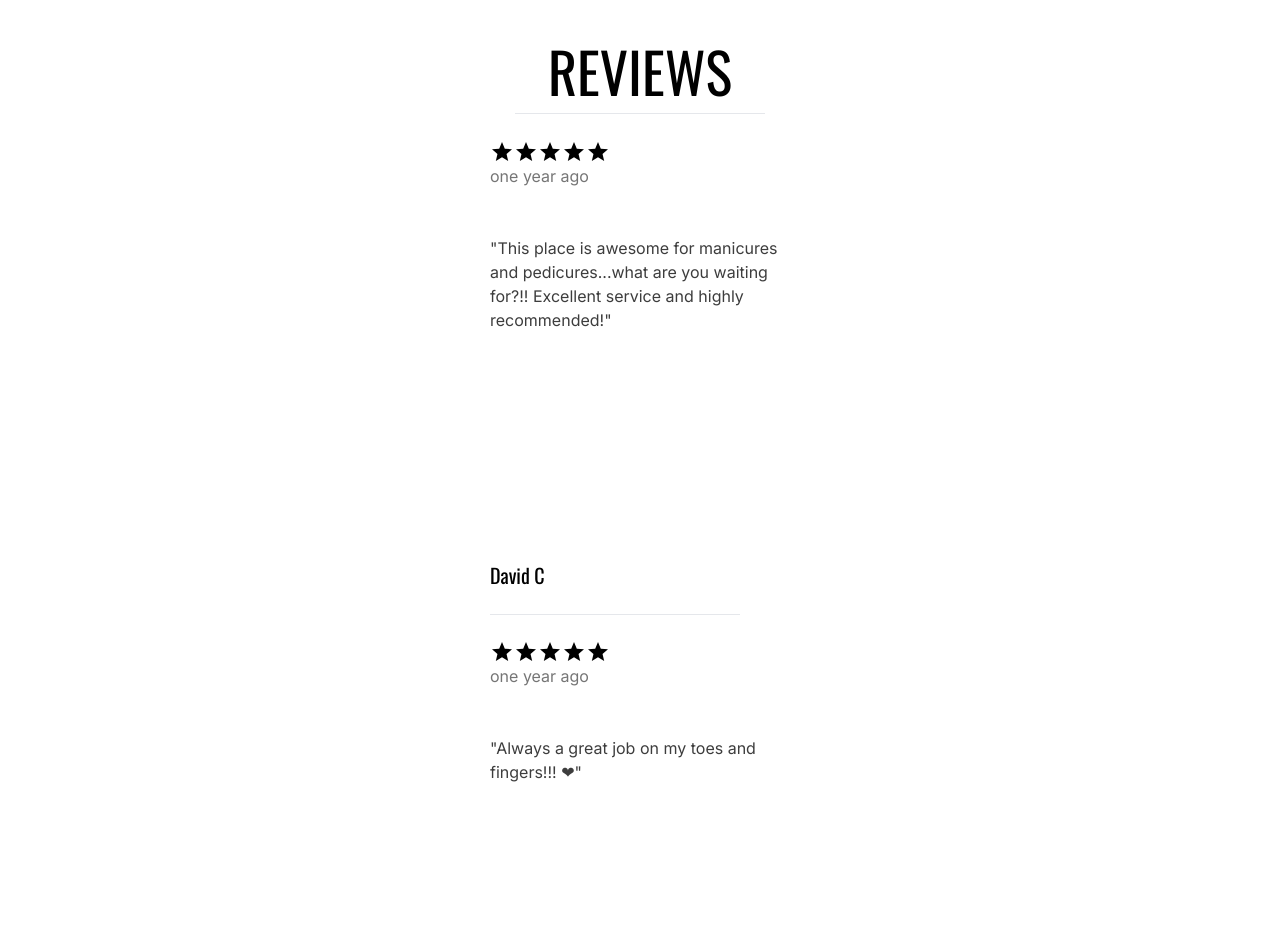
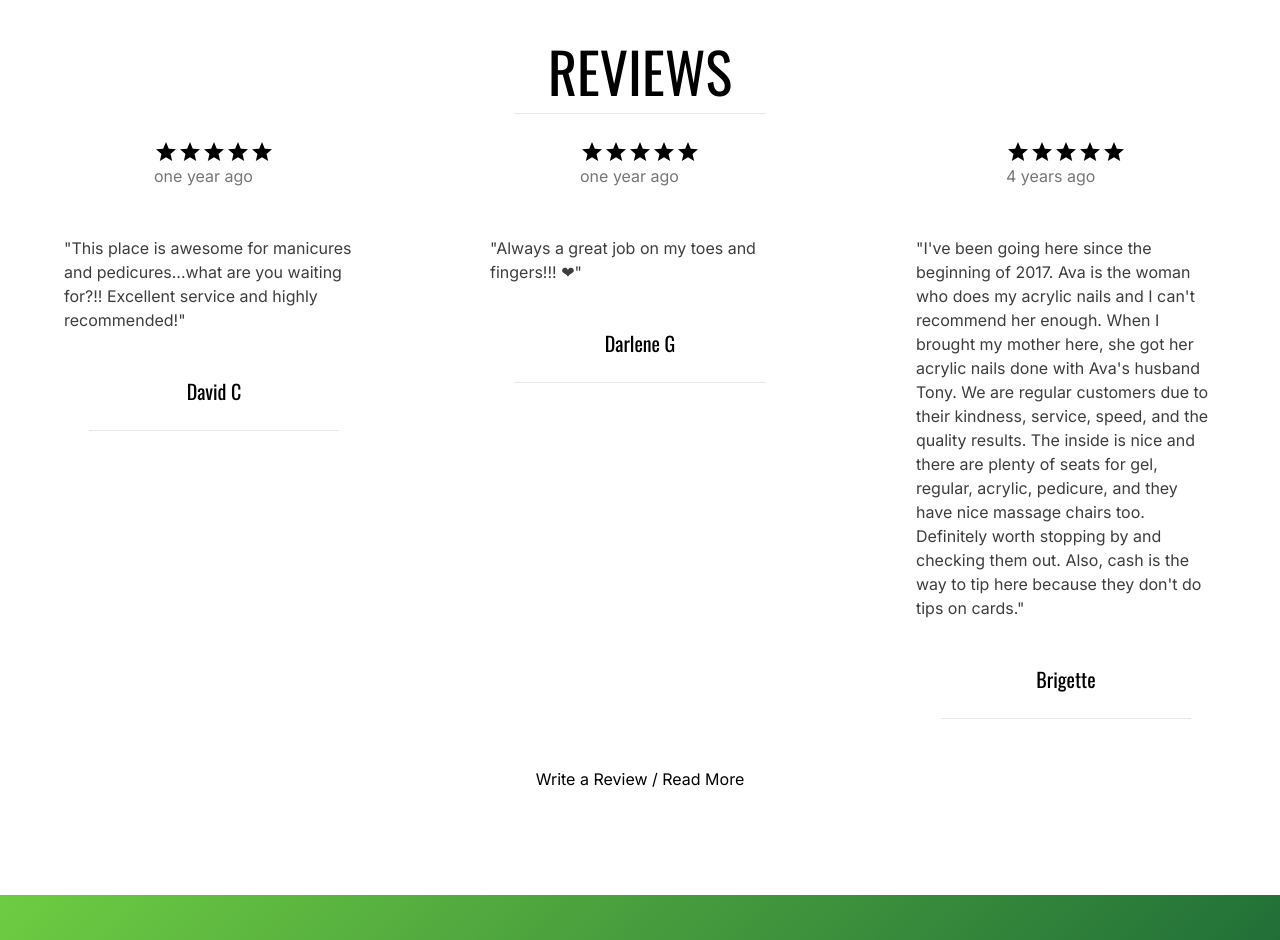
Before and after one commit to vincentktieu101/touch-of-elegance, a Next.js app: page / in a window 1280 px wide. Shown: the part 4480-5420 px from the top of the page. Built offline with nearby package versions, Linux system fonts and the light colour scheme.

Commit message:
removed old flex-col and flex-row classNames to use tailwind ones

```diff
--- a/src/app/layout.tsx
+++ b/src/app/layout.tsx
@@ -4,8 +4,8 @@ import { Inter } from 'next/font/google'
 const inter = Inter({ subsets: ['latin'] })
 
 export const metadata = {
-  title: 'Create Next App',
-  description: 'Generated by create next app',
+  title: 'Touch of Elegance',
+  description: '1846 Westwood Boulevard, Los Angeles, CA',
 }
 
 export default function RootLayout({
--- a/src/index.css
+++ b/src/index.css
@@ -328,15 +328,3 @@ hr {
 .review-box {
   width: 300px;
 }
-
-.review-text {
-  line-height: 1.5;
-  color: #3d3d3d;
-  height: 100%;
-}
-
-@media (min-width: 800px) {
-  .review-text {
-    min-height: 300px;
-  }
-}
--- a/src/sections/Feature.tsx
+++ b/src/sections/Feature.tsx
@@ -7,7 +7,7 @@ export const Feature = () => {
       <div className="feature-overlay" />
       <Container>
         <div className="feature-content">
-          <h2 className="flex-row" style={{ justifyContent: "center" }}>
+          <h2 className="flex flex-row" style={{ justifyContent: "center" }}>
             <div style={{ margin: "0 8px" }}>CELEBRATING</div>
             <div style={{ margin: "0 8px" }}>11 YEARS</div>
             <div style={{ margin: "0 8px" }}>OF BUSINESS</div>
--- a/src/sections/Reviews.tsx
+++ b/src/sections/Reviews.tsx
@@ -1,6 +1,16 @@
 import React from "react";
 import { Container } from "@mui/material";
 import StarIcon from "@mui/icons-material/Star";
+
+const FiveStars = () => (
+  <>
+    <StarIcon />
+    <StarIcon />
+    <StarIcon />
+    <StarIcon />
+    <StarIcon />
+  </>
+);
 
 export const Reviews = () => {
   return (
@@ -12,20 +22,16 @@ export const Reviews = () => {
           <div>
             <br />
           </div>
-          <div className="flex-row">
-            <div className="flex-col review-box">
+          <div className="flex flex-row justify-between w-full">
+            <div className="flex flex-col items-center review-box">
               <div>
-                <StarIcon />
-                <StarIcon />
-                <StarIcon />
-                <StarIcon />
-                <StarIcon />
+                <FiveStars />
                 <br />
                 <div className="text-secondary">one year ago</div>
                 <br />
               </div>
               <br />
-              <div className="review-text">
+              <div className="text-[#3d3d3d] leading-[1.5] mb-[20px]">
                 "This place is awesome for manicures and pedicures...what are
                 you waiting for?!! Excellent service and highly recommended!"
               </div>
@@ -35,19 +41,15 @@ export const Reviews = () => {
               <hr />
               <br />
             </div>
-            <div className="flex-col review-box">
+            <div className="flex flex-col items-center review-box">
               <div>
-                <StarIcon />
-                <StarIcon />
-                <StarIcon />
-                <StarIcon />
-                <StarIcon />
+                <FiveStars />
                 <br />
                 <div className="text-secondary">one year ago</div>
                 <br />
               </div>
               <br />
-              <div className="review-text">
+              <div className="text-[#3d3d3d] leading-[1.5] mb-[20px]">
                 "Always a great job on my toes and fingers!!! ❤"
               </div>
               <br />
@@ -56,19 +58,15 @@ export const Reviews = () => {
               <hr />
               <br />
             </div>
-            <div className="flex-col review-box">
+            <div className="flex flex-col items-center review-box">
               <div>
-                <StarIcon />
-                <StarIcon />
-                <StarIcon />
-                <StarIcon />
-                <StarIcon />
+                <FiveStars />
                 <br />
                 <div className="text-secondary">4 years ago</div>
                 <br />
               </div>
               <br />
-              <div className="review-text">
+              <div className="text-[#3d3d3d] leading-[1.5] mb-[20px]">
                 "I've been going here since the beginning of 2017. Ava is the
                 woman who does my acrylic nails and I can't recommend her
                 enough. When I brought my mother here, she got her acrylic nails
```
